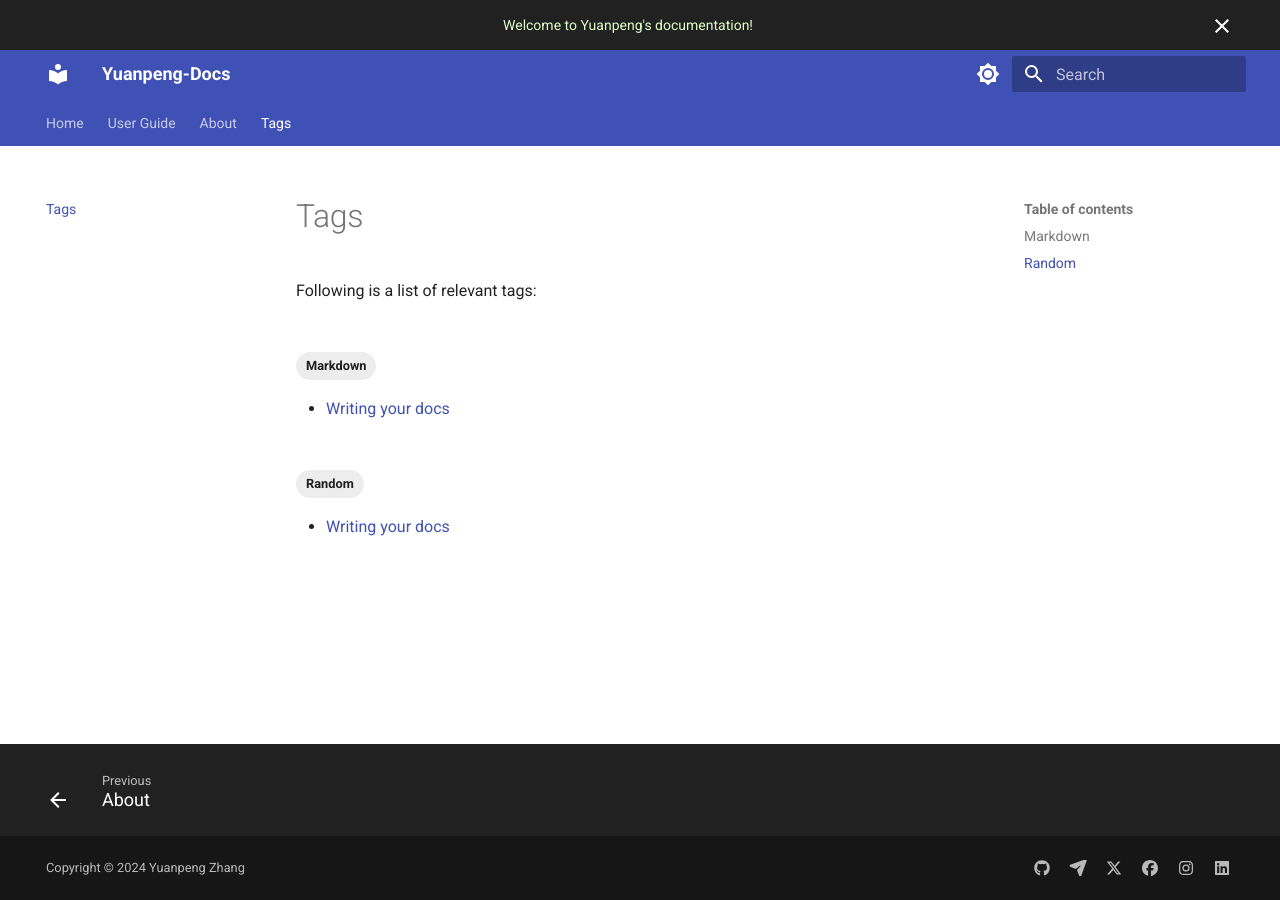
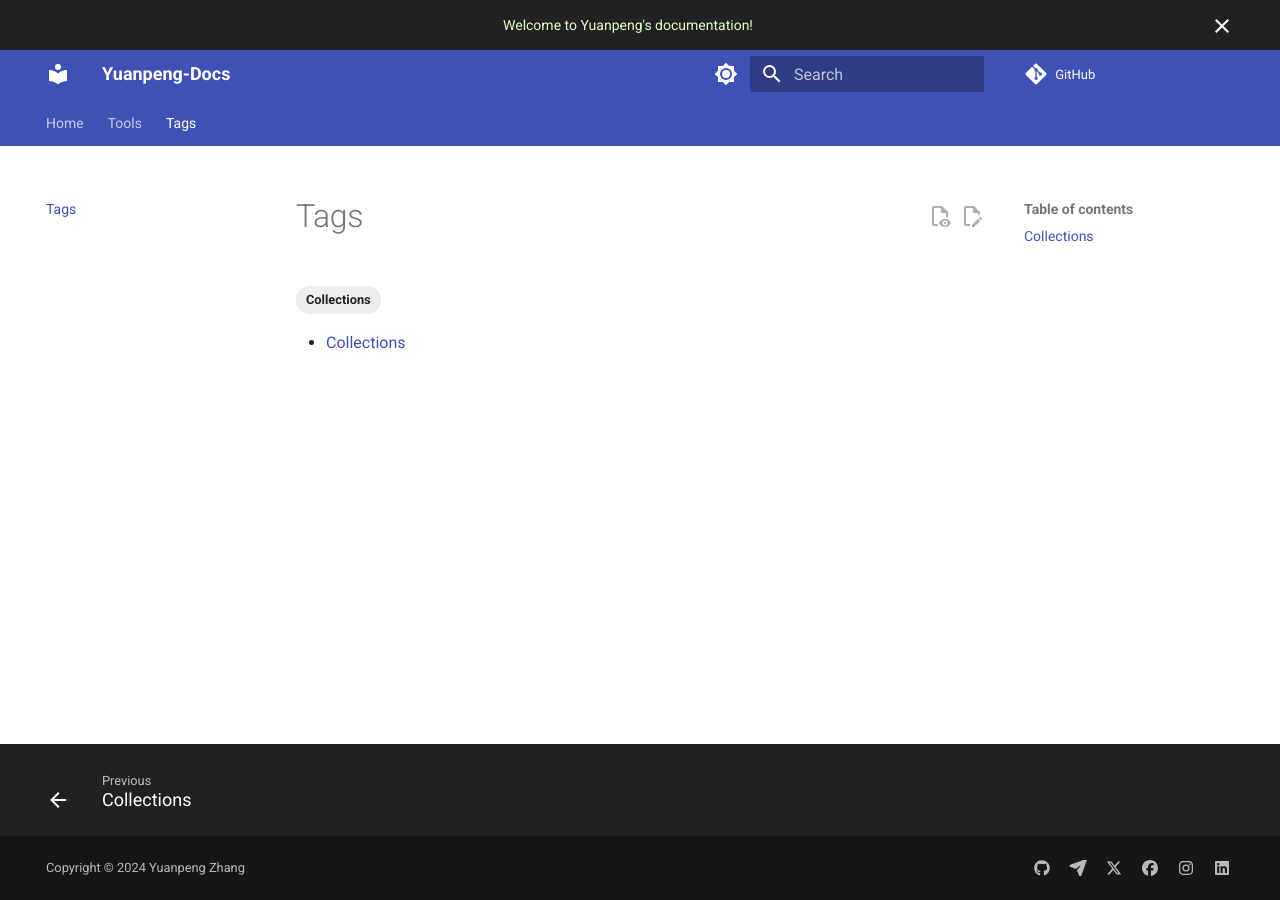
Before and after one commit to Kvieta1990/mkdocs, an MkDocs documentation site: the page built from docs/tags.md, in a window 1280 px wide. Built offline with MkDocs 1.6.1 and Material for MkDocs 9.7.7, drawn with Linux system fonts in a browser that asks for light colours; comment, search, counter and statistics services are not loaded.

Commit message:
initialize the whole site

```diff
--- a/docs/tags.md
+++ b/docs/tags.md
@@ -1,5 +1,3 @@
 # Tags
 
-Following is a list of relevant tags:
-
 <!-- material/tags -->
--- a/mkdocs.yml
+++ b/mkdocs.yml
@@ -6,10 +6,8 @@ plugins:
       tags_file: tags.md
 nav:
   - Home: index.md
-  - User Guide:
-    - Writing your docs: guide/writing-your-docs.md
-    - Styling your docs: guide/styling-your-docs.md
-  - About: about.md
+  - Tools:
+    - Collections: tools/collections.md
   - Tags: tags.md
 theme:
   name: material
@@ -43,6 +41,8 @@ theme:
     - search.suggest
     - search.share
     - announce.dismiss
+    - content.action.edit
+    - content.action.view
 extra:
   social:
     - icon: fontawesome/brands/github
@@ -58,4 +58,6 @@ extra:
     - icon: fontawesome/brands/linkedin
       link: https://www.linkedin.com/in/yuanpeng-zhang-11bb503a/
   generator: false
+repo_url: https://github.com/Kvieta1990/mkdocs
+edit_uri: edit/main/docs/
 copyright: Copyright &copy; 2024 Yuanpeng Zhang
```
Also changed, not shown: docs/about.md (deleted, +0 -3 lines), docs/guide/styling-your-docs.md (deleted, +0 -3 lines), docs/guide/writing-your-docs.md (deleted, +0 -49 lines), docs/index.md (+0 -5 lines), docs/tools/collections.md (added, +10 -0 lines).
